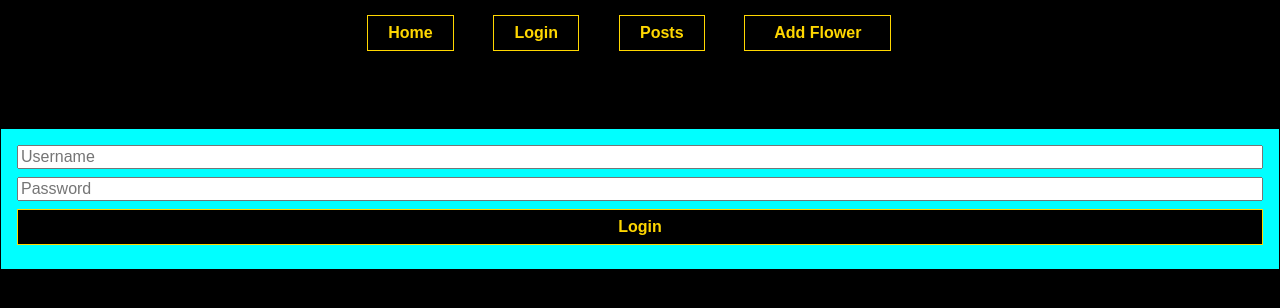
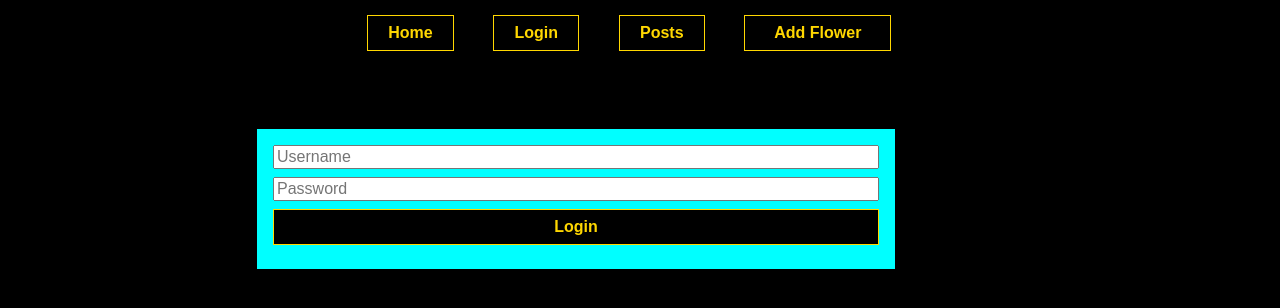
Before and after one commit to Vera25-O/Flowers, a React (Create React App) app in the folder flower/: page /login in a window 1280 px wide. Shown: the top 308 px of the page. Built offline with nearby package versions, Linux system fonts and the light colour scheme.

Commit message:
modified index.css

```diff
--- a/flower/src/index.css
+++ b/flower/src/index.css
@@ -9,6 +9,8 @@ body {
   background:aqua;
   color: black;
   margin-top: 6%;
+  width: 50%;
+  margin-left: 20%;
 }
 
 .nav {
```
